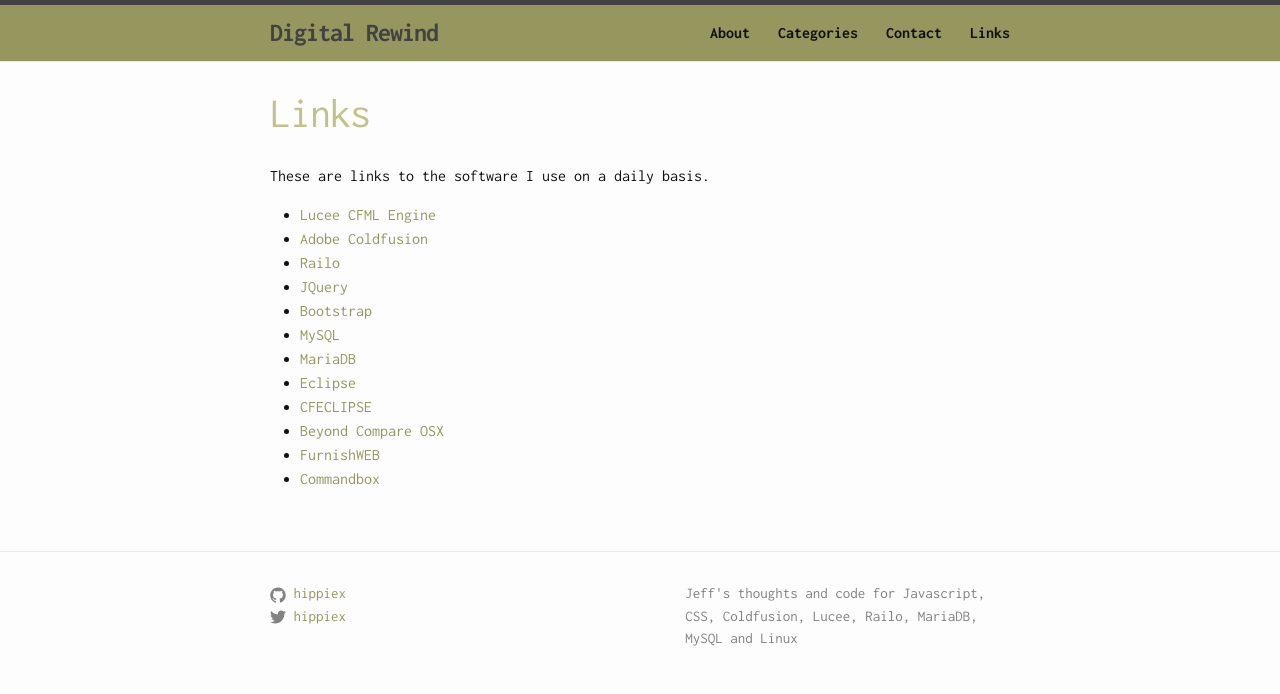
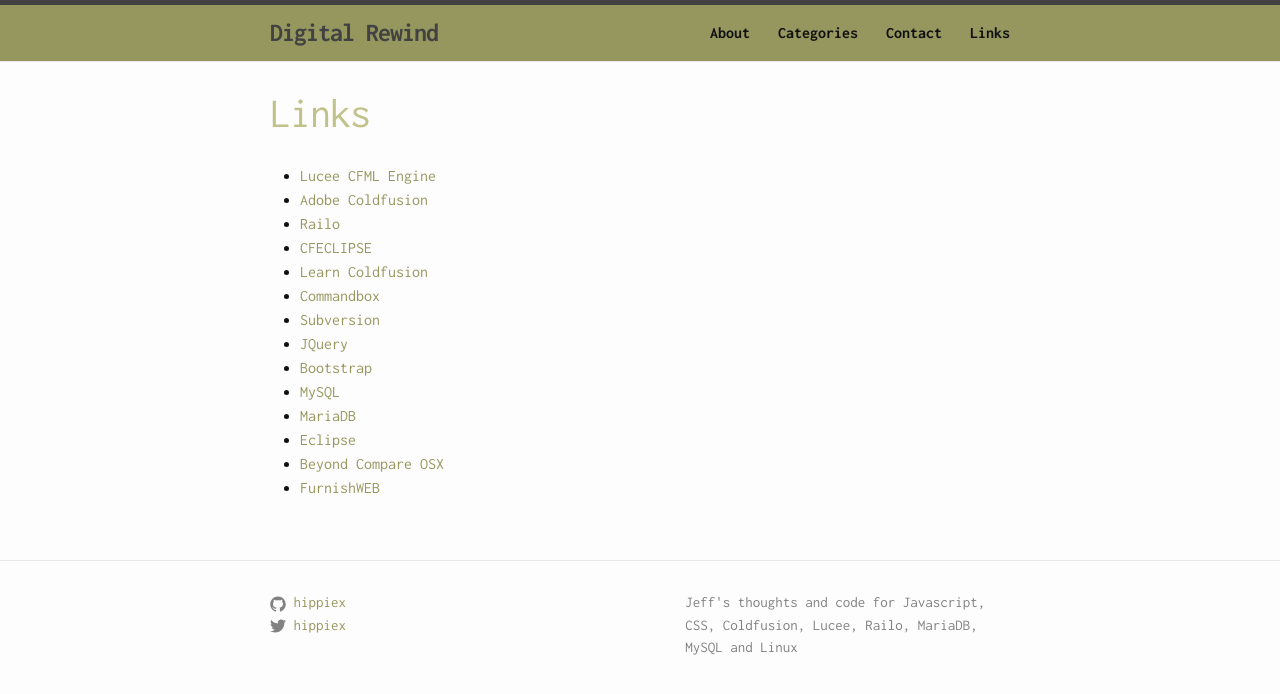
Before and after one commit to hippiex/hippiex.github.io, a Jekyll site: the page built from links.md, in a window 1280 px wide. Shown: the top 694 px of the page. Built offline with Jekyll 4.4.1, drawn with Linux system fonts in a browser that asks for light colours.

Commit message:
Updating About and Links

```diff
--- a/links.md
+++ b/links.md
@@ -5,17 +5,17 @@
 summary: "My links to interesting things."
 ---
 
-These are links to the software I use on a daily basis.
-
 - [Lucee CFML Engine](http://lucee.org/)
-- [Adobe Coldfusion]()
-- [Railo]()
+- [Adobe Coldfusion](http://www.adobe.com/products/coldfusion-family.html)
+- [Railo](http://www.getrailo.org)
+- [CFECLIPSE](http://cfeclipse.org)
+- [Learn Coldfusion](http://www.learncfinaweek.com)
+- [Commandbox](https://www.ortussolutions.com/products/commandbox)
+- [Subversion](https://subversion.apache.org)
 - [JQuery](http://jquery.org/)
 - [Bootstrap](http://getbootstrap.com)
 - [MySQL](http://dev.mysql.com)
 - [MariaDB](https://mariadb.org)
 - [Eclipse](https://eclipse.org/downloads/)
-- [CFECLIPSE](http://cfeclipse.org)
 - [Beyond Compare OSX](http://www.scootersoftware.com/download.php)
 - [FurnishWEB](http://www.furnishweb.com)
-- [Commandbox](https://www.ortussolutions.com/products/commandbox)
```
Also changed, not shown: about.md (+6 -2 lines).
